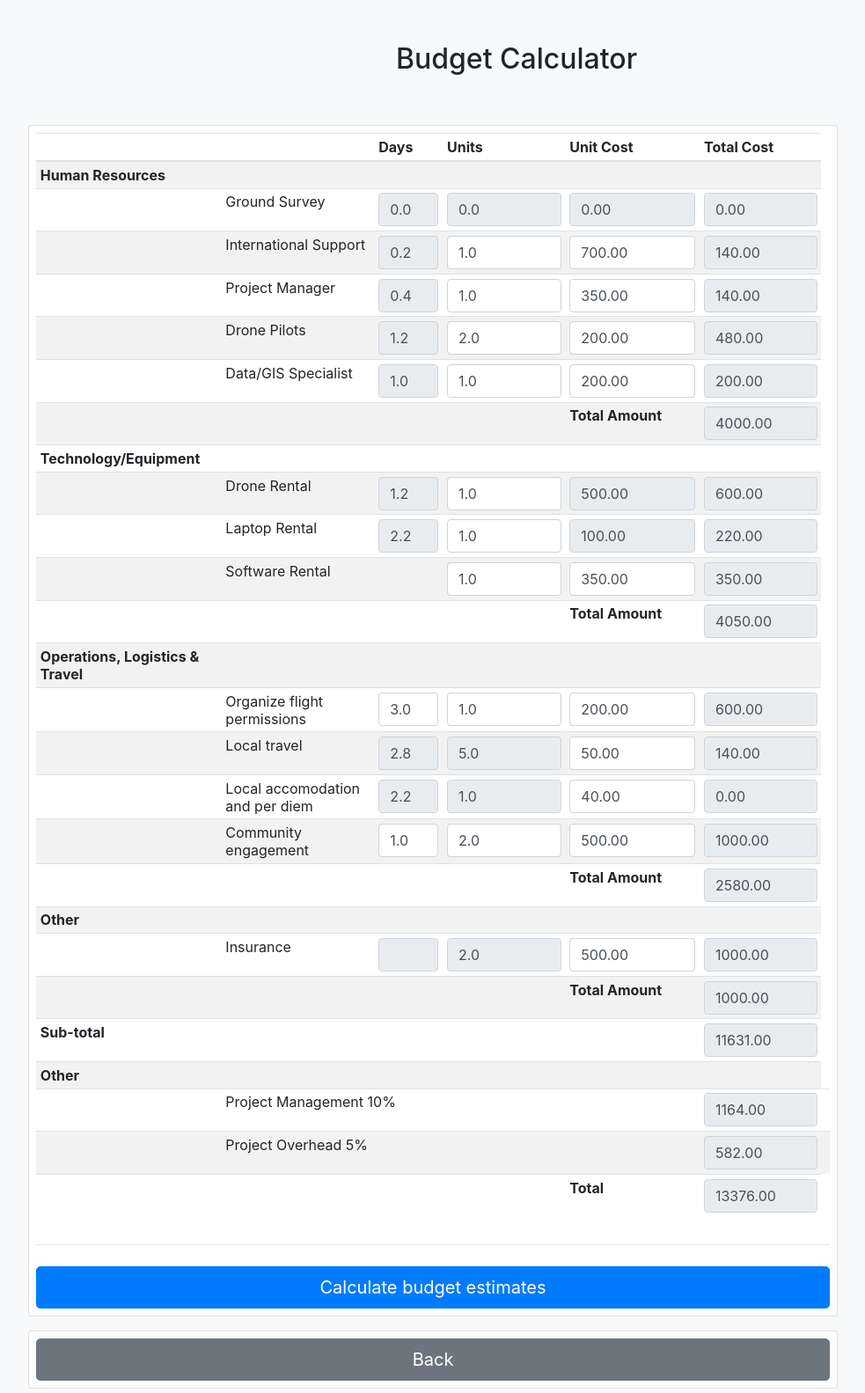
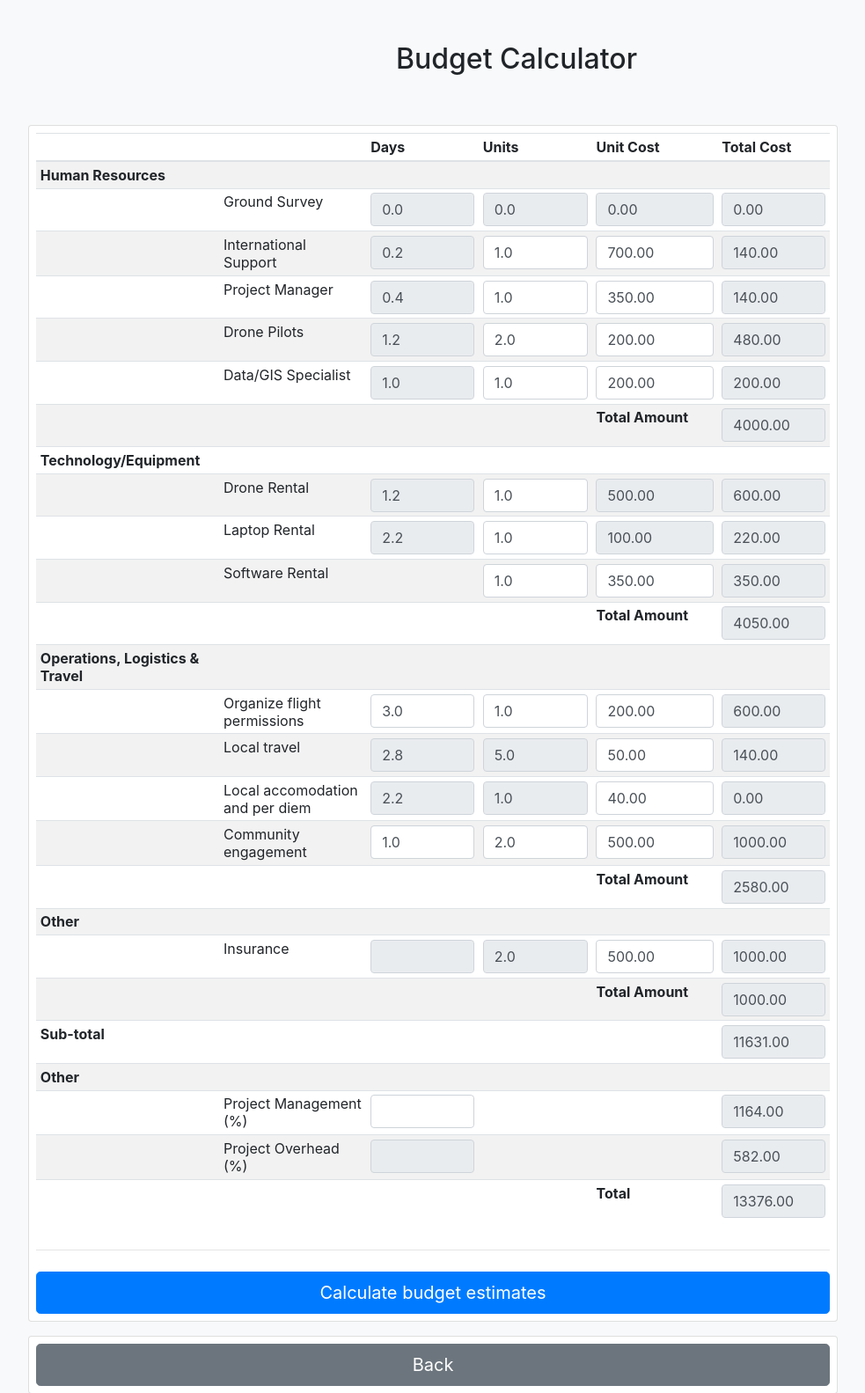
Before and after one commit to codeplayer12/Survey-Planner, a Django app: page /budget in a window 1280 px wide. Shown: the top 1583 px of the page at 88% size, without its empty margins (53-1036 px from the left). Run offline with Django 3.2, Linux system fonts and the light colour scheme; data comes from the database, SQL or seed files in the repository; some libraries are stand-ins or nearby versions.

Commit message:
- modify view to allow user to input own percentage

```diff
--- a/planner/templates/planner/budget.html
+++ b/planner/templates/planner/budget.html
@@ -269,13 +269,13 @@
               </tr>
               <tr>
                 <th scope="row"></th>
-                <td colspan='3'>Project Management 10%</td>
+                <td>Project Management (%)</td>
                 {% for budget_item_cost in budget_item_costs %}
                 {% if  budget_item_cost.budget_item.name == 'Project Management' %}
-                {% comment %} <td><input type="number" class="form-control" min="0" name="project_m_unit" readonly value ={{budget_item_cost.units}}></td> {% endcomment %}
+                <td><input type="number" class="form-control" min="0" name="project_m_unit"  value ={{budget_item_cost.units}}></td>
                 <td><input type="number" class="form-control" min="0" name="project_m_unit_cost" readonly value ={{budget_item_cost.unitCost}} hidden></td>
+                <td></td>
                 <td><input type="number" class="form-control" min="0" name="project_m_total" readonly value ={{budget_item_cost.totalCost}}></td>
-                <td></td>
                 {% endif %}
                 {% endfor %}
               </tr>
@@ -283,11 +283,11 @@
                 <th scope="row"></th>
                 {% for budget_item_cost in budget_item_costs %}
                 {% if  budget_item_cost.budget_item.name == 'Project Overhead' %}
-                <td colspan='3'><input type="hidden" value={{budget_item_cost.budget_item.name}}/>{{budget_item_cost.budget_item.name}} 5%</td>
-                {% comment %} <td><input type="number" class="form-control" min="0" name="project_o_unit" readonly value ={{budget_item_cost.units}}></td> {% endcomment %}
+                <td><input type="hidden" value={{budget_item_cost.budget_item.name}}/>{{budget_item_cost.budget_item.name}} (%)</td>
+                <td><input type="number" class="form-control" min="0" name="project_o_unit" readonly value ={{budget_item_cost.units}}></td>
                 <td><input type="number" class="form-control" min="0" name="project_o_unit_cost" readonly value ={{budget_item_cost.unitCost}} hidden></td>
+                <td></td>
                 <td><input type="number" class="form-control" min="0" name="project_o_total" readonly value ={{budget_item_cost.totalCost}}></td>
-                <td></td>
                 {% endif %}
                 {% endfor %}
               </tr>
```
